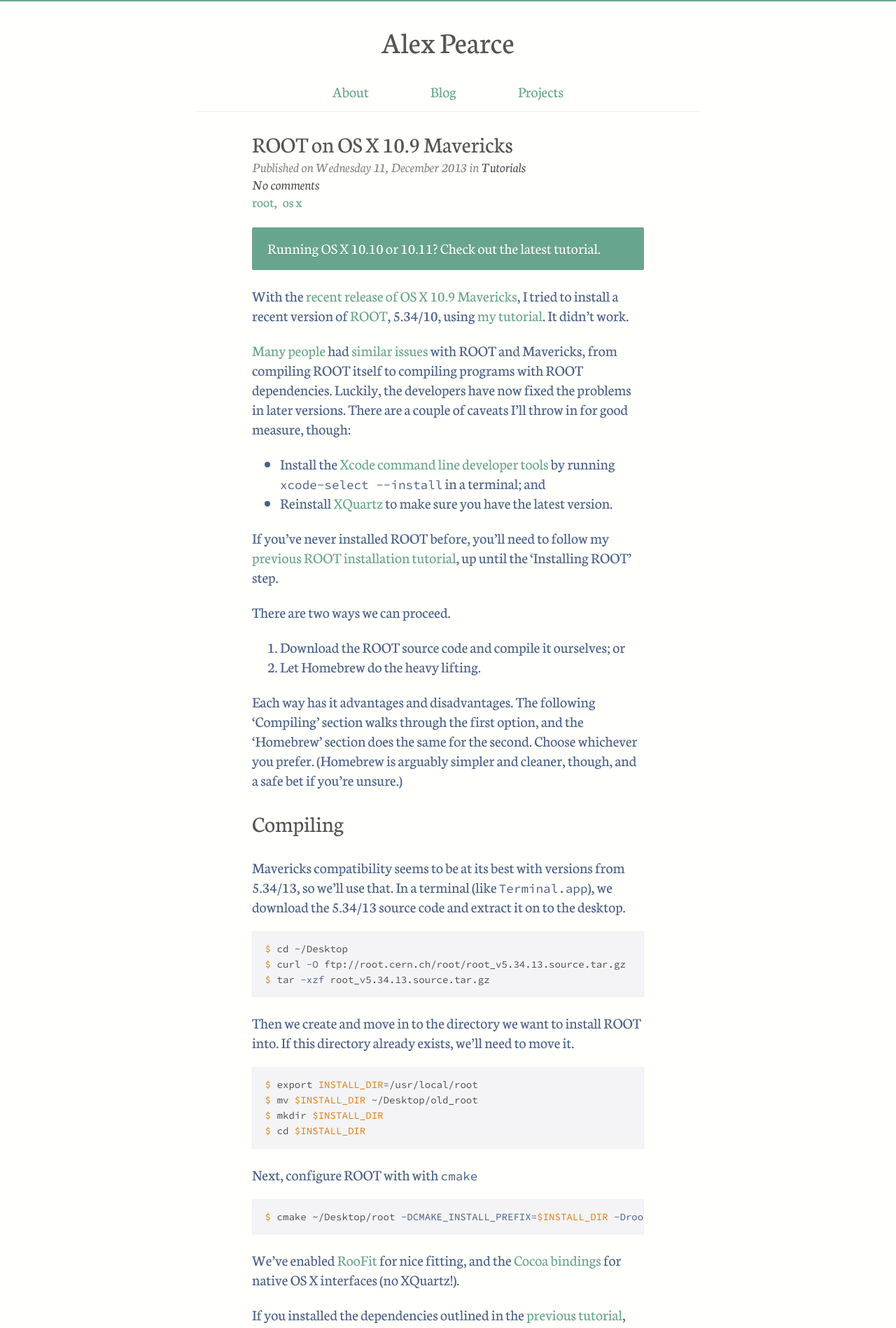
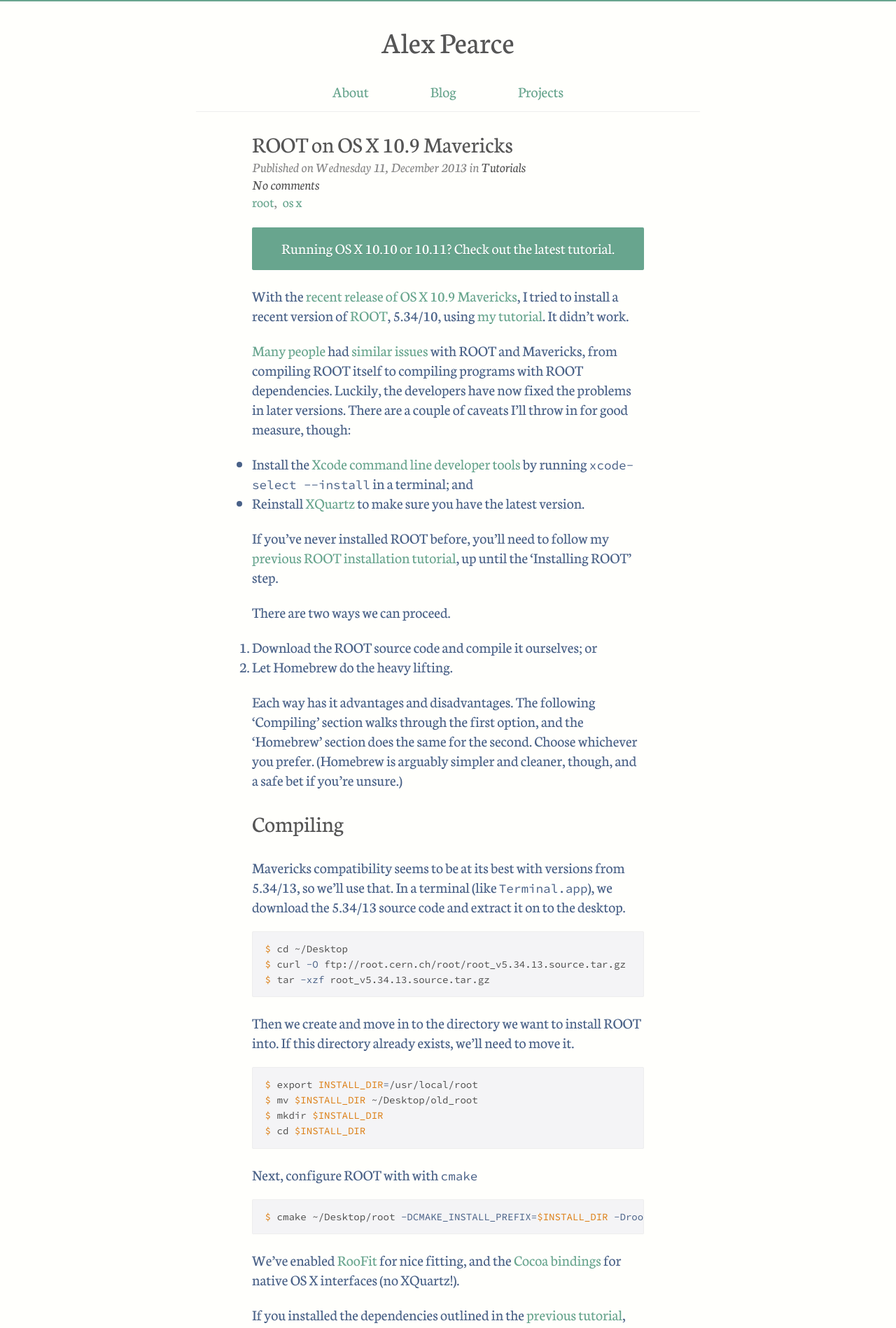
Before and after one commit to alexpearce/home, a Jekyll site: the page built from _posts/tutorials/2013-12-11-root-on-os-x-mavericks.md, in a window 1280 px wide. Shown: the top 1898 px of the page at 70% size. Built offline with Jekyll 4.4.1, drawn with Linux system fonts in a browser that asks for light colours; comment, search, counter and statistics services are not loaded.

Commit message:
Style tweaks.

```diff
--- a/_sass/_layout.scss
+++ b/_sass/_layout.scss
@@ -240,10 +240,19 @@ blockquote {
   padding: 0.7em 1em 0.8em 1em;
   border-radius: 2px;
   background: $highlight_color;
+  text-align: center;
   a {
     color: #fff;
     text-shadow: 0 1px 0 darken($highlight_color, 10%);
   }
 }
 
+.post {
+  ul, ol {
+    // Have the item marker hang outside the article
+    margin-left: 0;
+    padding-left: 0;
+  }
+}
+
 /* @end Post/page style */
```
